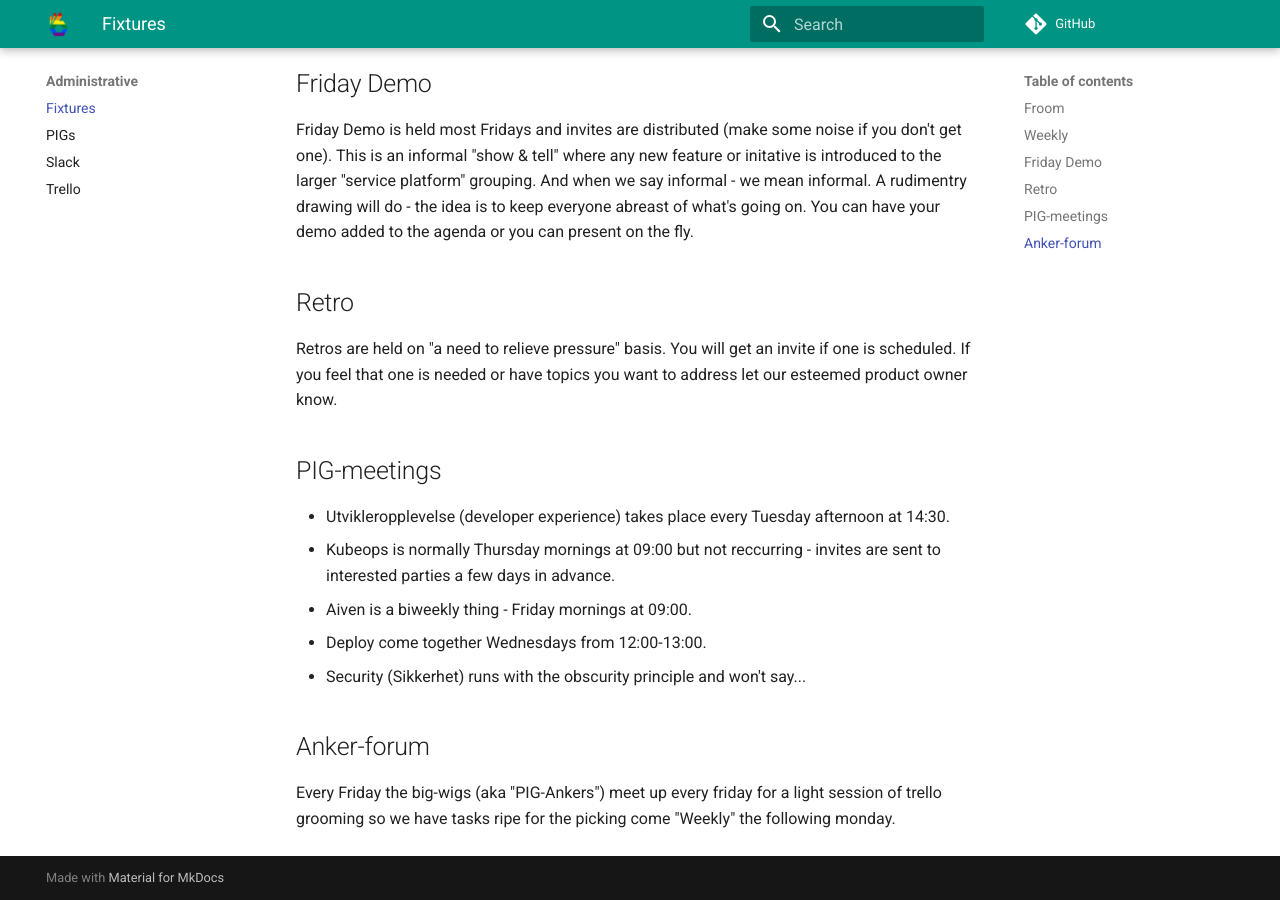
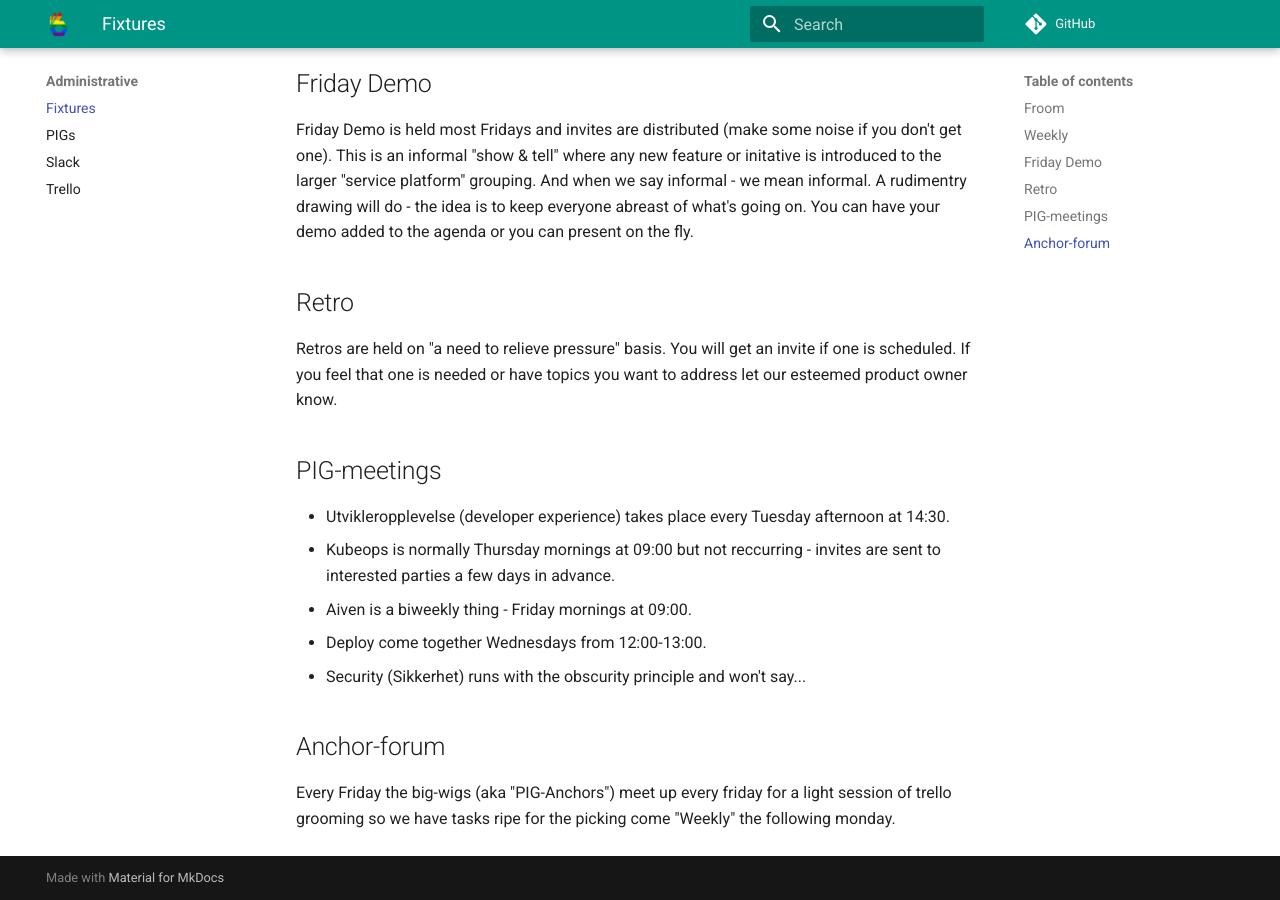
Before and after one commit to nais/handbook, an MkDocs documentation site: the page built from docs/administrative/fixtures.md, in a window 1280 px wide and 900 px high, scrolled down 963 px. Built offline with MkDocs 1.6.1 and Material for MkDocs 9.7.7, drawn with Linux system fonts in a browser that asks for light colours; comment, search, counter and statistics services are not loaded.

Commit message:
now anchors

```diff
--- a/docs/administrative/fixtures.md
+++ b/docs/administrative/fixtures.md
@@ -42,6 +42,6 @@
 - Deploy come together Wednesdays from 12:00-13:00.
 - Security (Sikkerhet) runs with the obscurity principle and won't say...
 
-## Anker-forum
+## Anchor-forum
 
-Every Friday the big-wigs (aka "PIG-Ankers") meet up every friday for a light session of trello grooming so we have tasks ripe for the picking come "Weekly" the following monday.
+Every Friday the big-wigs (aka "PIG-Anchors") meet up every friday for a light session of trello grooming so we have tasks ripe for the picking come "Weekly" the following monday.
```
